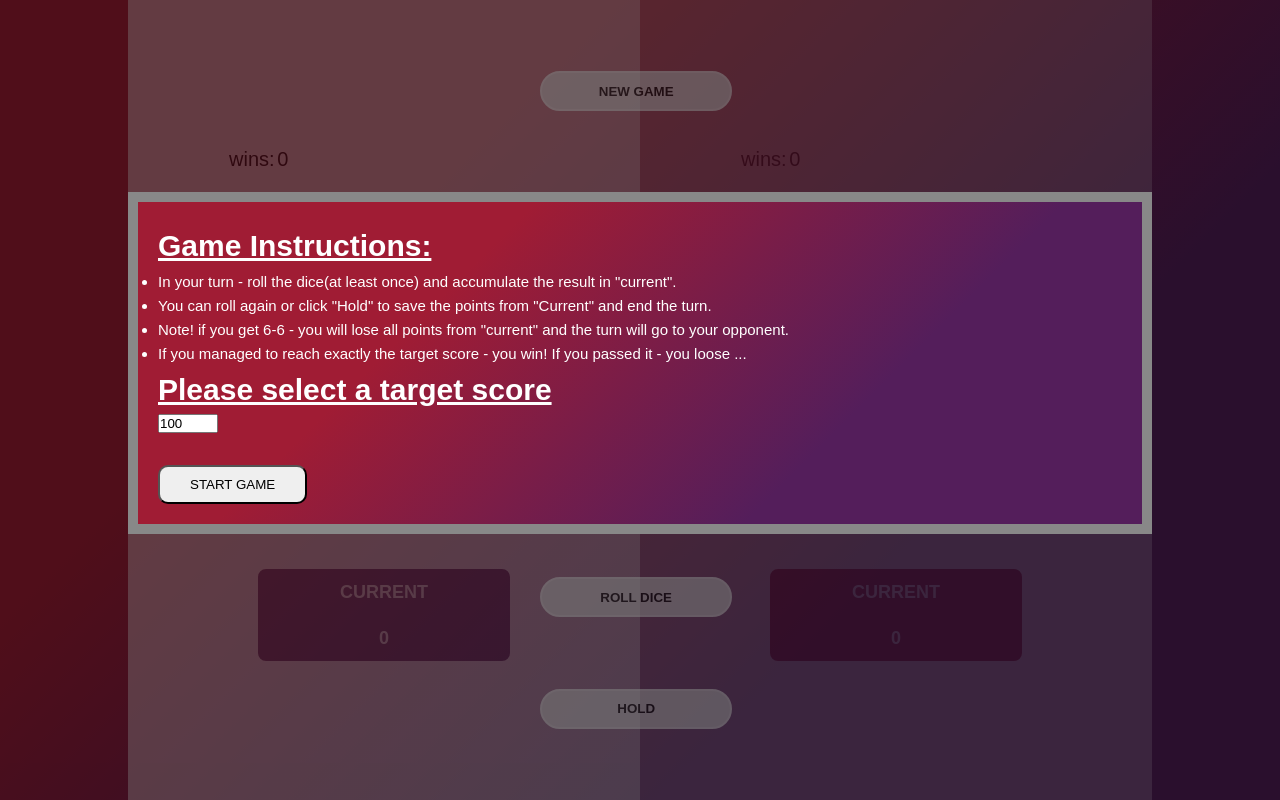
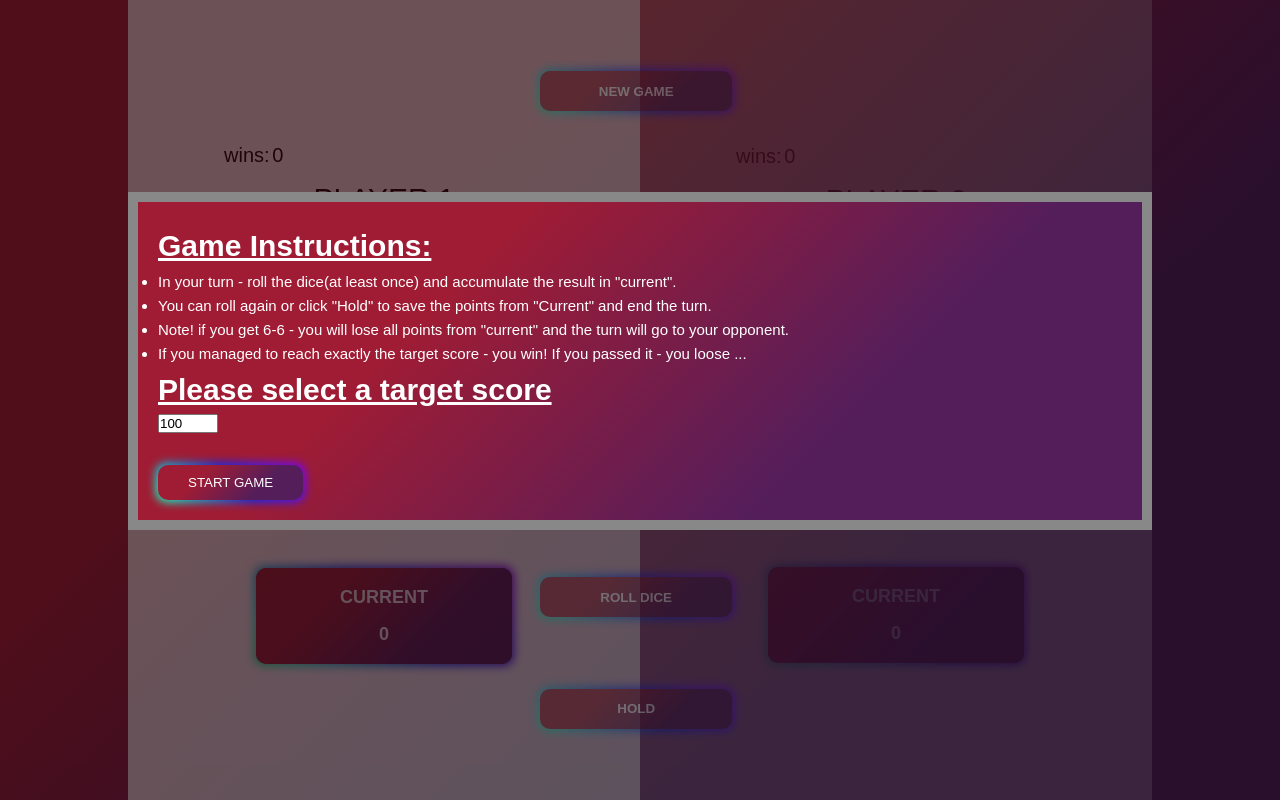
Before and after one commit to MrBennySolomon/DiceRollGame, a website: page index.html in a window 1280 px wide. Drawn offline with Linux system fonts and the light colour scheme.

Commit message:
adding buttons ver 1.3

```diff
--- a/index.html
+++ b/index.html
@@ -25,7 +25,7 @@
         <input type="number" id="quantity" name="quantity" min="50" max="200" value="100">
       </form>
       <br><br>
-      <button id="btn-start">START GAME</button>
+      <button id="btn-start" class="bn5">START GAME</button>
     </div>
   </div>
   <div class="flex">
@@ -38,17 +38,17 @@
         <div class="player1-upper-header">PLAYER 1</div>
         <div class="player1-upper-total-score">0</div>
       </div>
-      <div class="player1-lower">
+      <div class="player1-lower bn5">
         <div class="player1-lower-current">CURRENT</div>
         <div class="player1-lower-current-score">0</div>
       </div>
     </div>
     <div class="middle-container">
-      <button class="btn-new-game">NEW GAME</button>
+      <button class="btn-new-game bn5">NEW GAME</button>
       <div class="dice-upper"></div>
       <div class="dice-lower"></div>
-      <button class="btn-roll-dice">ROLL DICE</button>
-      <button class="btn-hold">HOLD</button>
+      <button class="btn-roll-dice bn5">ROLL DICE</button>
+      <button class="btn-hold bn5">HOLD</button>
     </div>
     <div class="player2-container">
       <div class="player2-upper">
@@ -59,7 +59,7 @@
         <div class="player2-upper-header">PLAYER 2</div>
         <div class="player2-upper-total-score">0</div>
       </div>
-      <div class="player2-lower">
+      <div class="player2-lower bn5">
         <div class="player2-lower-current">CURRENT</div>
         <div class="player2-lower-current-score">0</div>
       </div>
--- a/js/scrip.js
+++ b/js/scrip.js
@@ -118,11 +118,11 @@ const checkWinner = () => {
 const updateCurrentUser = () => {
   if (activeUser === 'player1') {
     activeUser = 'player2';
-    player2Container.style.opacity = '0.4';
+    player2Container.style.opacity = '0.6';
     player1Container.style.opacity = '0.2';
   }else{
     activeUser = 'player1';
-    player1Container.style.opacity = '0.4';
+    player1Container.style.opacity = '0.6';
     player2Container.style.opacity = '0.2';
   }
 };
```
Also changed, not shown: dist/css/style.css.
